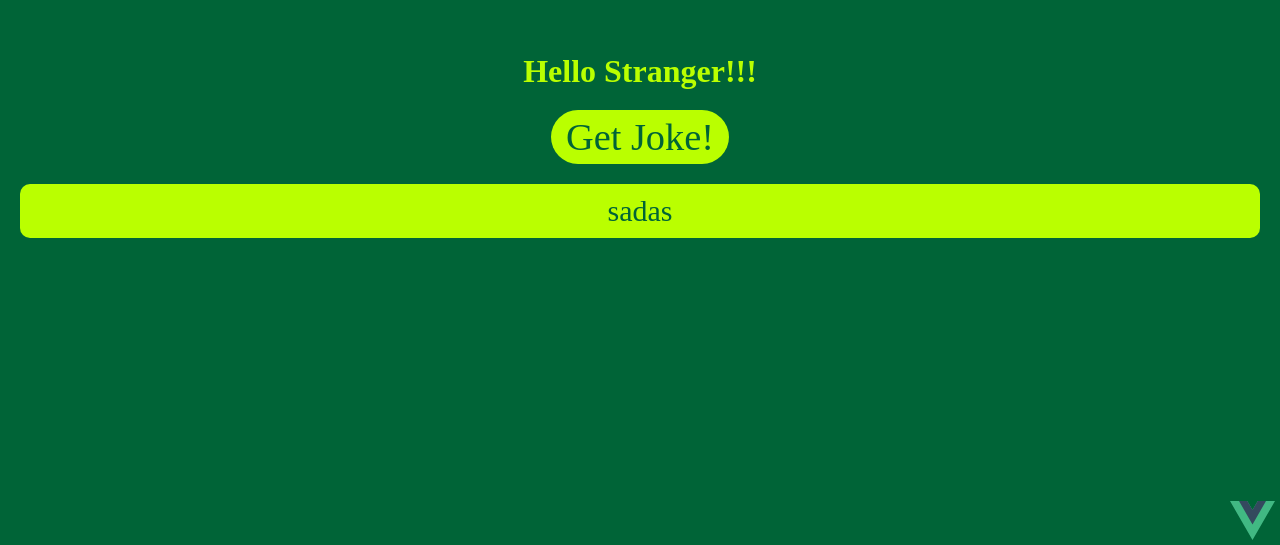
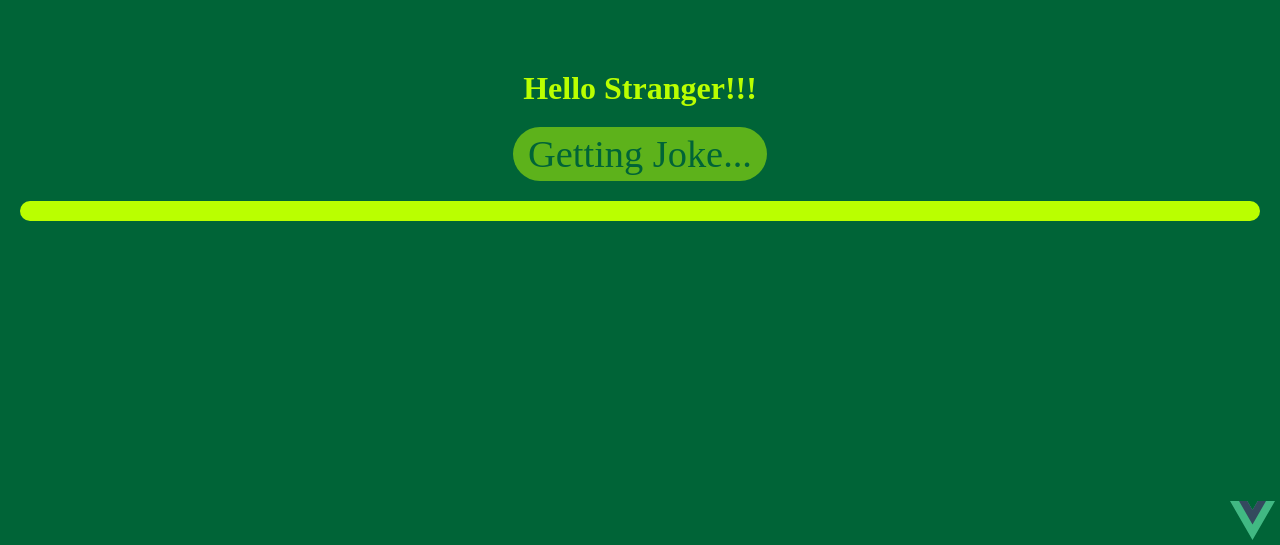
Before and after one commit to phfront/joketem-vue, a Vue app: page /joke/1 in a window 1280 px wide. Shown: the part 255-800 px from the top of the page. Built offline with nearby package versions, Linux system fonts and the light colour scheme; no server answers.

Commit message:
vue config file

```diff
--- a/src/store/index.js
+++ b/src/store/index.js
@@ -5,7 +5,7 @@ Vue.use(Vuex);
 
 export default new Vuex.Store({
   state: {
-    joke: "sadas"
+    joke: ""
   },
   getters: {
     getJoke: state => state.joke
--- a/src/views/Joke.vue
+++ b/src/views/Joke.vue
@@ -20,6 +20,7 @@ export default {
     if (this.$route.query.name) {
       this.name = this.$route.query.name;
     }
+    this.getJoke();
   },
   data() {
     return {
--- /dev/null
+++ b/vue.config.js
@@ -0,0 +1,4 @@
+// vue.config.js
+module.exports = {
+    publicPath: '/joketem-vue/'
+}
```
Also changed, not shown: package.json (+1 -19 lines), .browserslistrc (added), .eslintrc.js (added), 1 other file (tests, documents, lock files or other folders).
